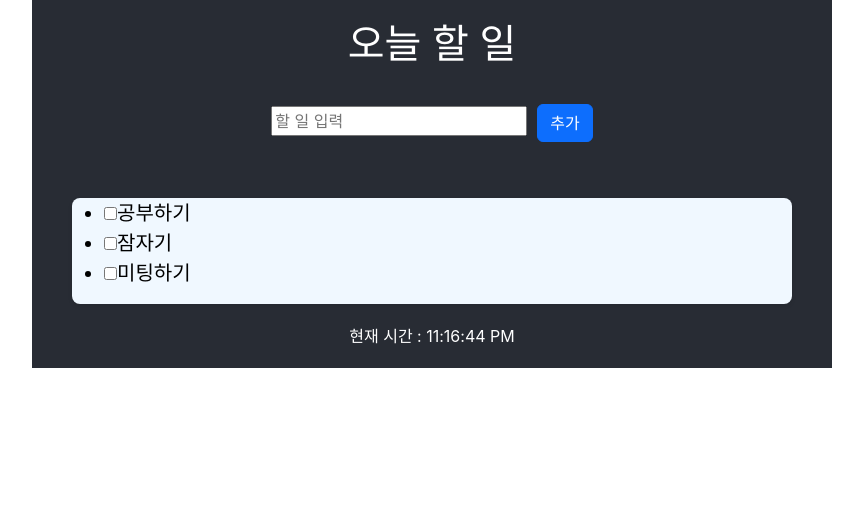
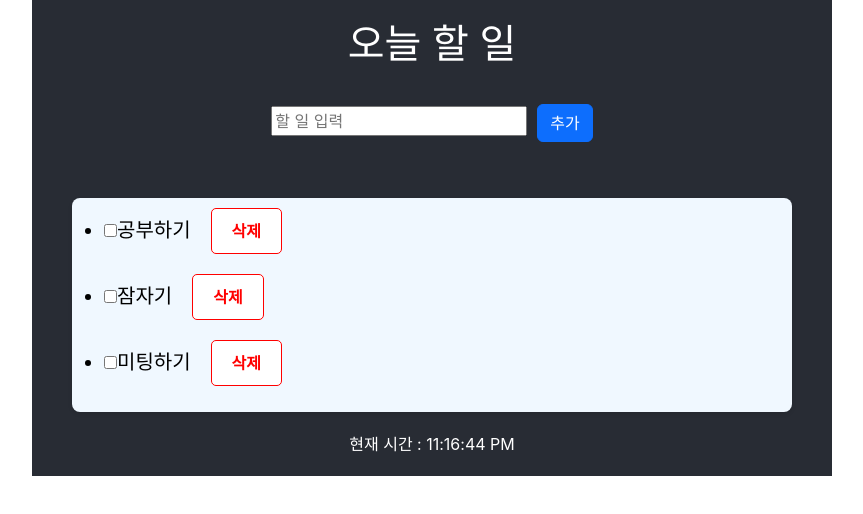
Before and after one commit to davemins/practice-React, a React (Create React App) app in the folder to-do-list/: page / in a window 1280 px wide. Shown: the top 514 px of the page, without its empty margins (208-1071 px from the left). Built offline with nearby package versions, Linux system fonts and the light colour scheme.

Commit message:
feat: 할 일 삭제 추가

```diff
--- a/to-do-list/src/App.css
+++ b/to-do-list/src/App.css
@@ -1,3 +1,15 @@
+.delbutton{
+  color : red;
+  background-color: white;
+  border: 1px solid red;
+  border-radius: 5px;
+  margin: 10px 20px;
+  padding: 10px 20px;
+  font-size: 16px;
+  font-weight: bold;
+  text-align: center;
+}
+
 .board{
   background-color: aliceblue;
   border-radius: 8px;
--- a/to-do-list/src/ToDoList.tsx
+++ b/to-do-list/src/ToDoList.tsx
@@ -27,10 +27,14 @@
     }
 
     const addTodo = () => {
-        if(newTodo.trim() !== ''){
-            setTodo([...todo, { id : Date.now(), text : newTodo, isChecked: false}])
+        if (newTodo.trim() !== '') {
+            setTodo([...todo, { id: Date.now(), text: newTodo, isChecked: false }])
             setNewTodo('');
         }
+    }
+
+    const removeTodo = (id: number) => {
+        setTodo(todo.filter((todo) => todo.id !== id))
     }
 
     return (
@@ -63,13 +67,16 @@
                                                 <del>{todo.text}</del> : <span>{todo.text}</span>
                                         }
                                     </span>
+                                    <button
+                                        onClick={() => removeTodo(todo.id)}
+                                        className='delbutton'>삭제</button>
                                 </li>
                             ))
                         }
                     </ul>
                 </div>
             </div>
-        </div>
+        </div >
 
     )
 }
```
